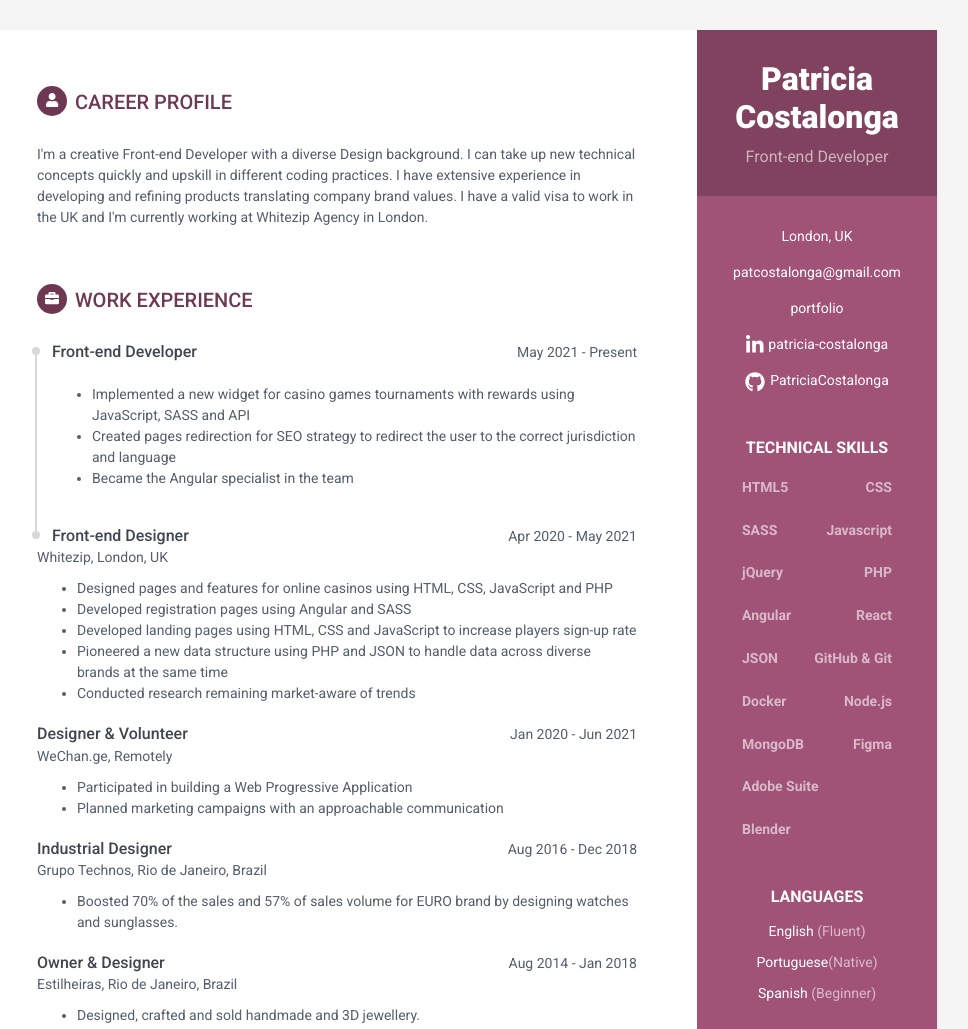
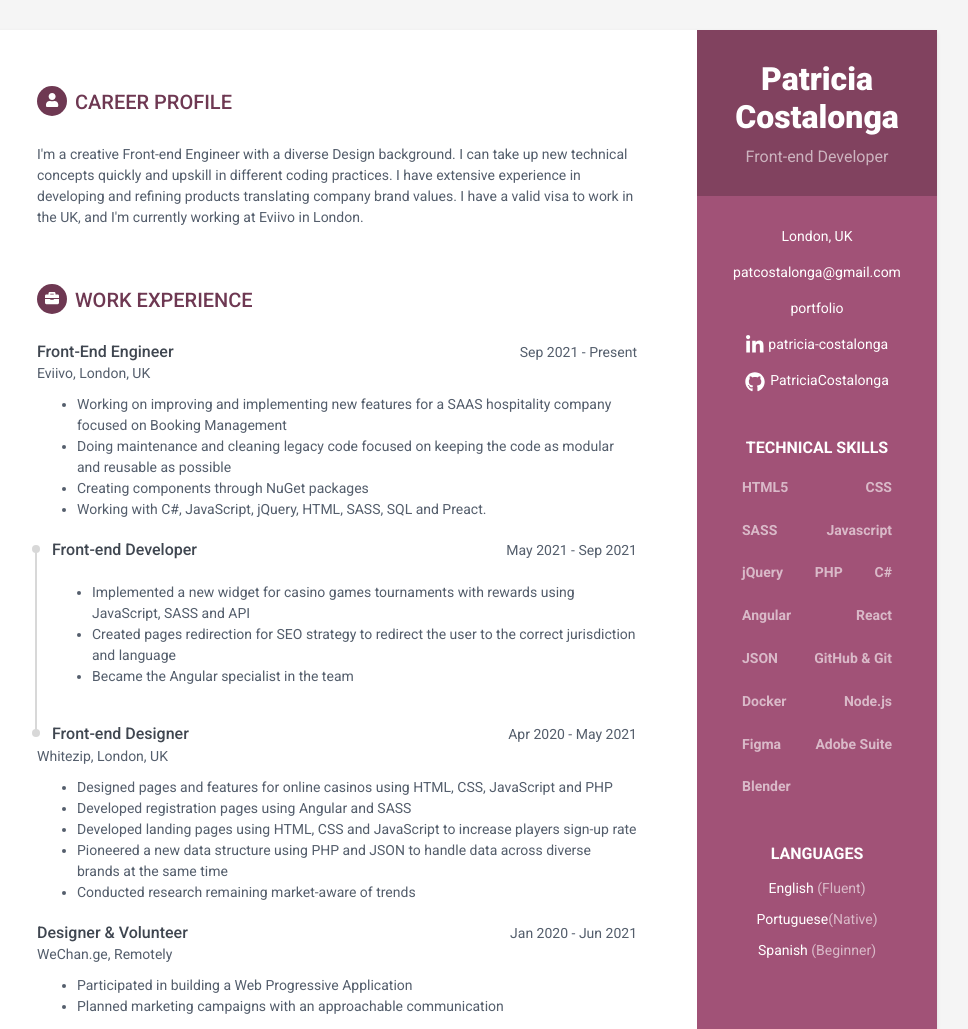
Before and after one commit to PatriciaCostalonga/CV, a plain HTML site: page index.html in a window 1280 px wide. Shown: the top 1029 px of the page, without its empty margins (183-1151 px from the left). Drawn offline with Linux system fonts and the light colour scheme.

Commit message:
Update 01/12/21

```diff
--- a/index.html
+++ b/index.html
@@ -43,63 +43,63 @@
                 <div class="skillset">
                     <div class="item">
                         <h3 class="level-title">HTML5</h3>
-                    </div><!--//item-->
+                    </div>
 
                     <div class="item">
                         <h3 class="level-title">CSS</h3>
-                    </div><!--//item-->
+                    </div>
 
                     <div class="item">
                         <h3 class="level-title">SASS</h3>
-                    </div><!--//item-->
+                    </div>
 
                     <div class="item">
                         <h3 class="level-title">Javascript</h3>
-                    </div><!--//item-->
+                    </div>
 
                     <div class="item">
                         <h3 class="level-title">jQuery</h3>
-                    </div><!--//item-->
+                    </div>
 
                     <div class="item">
                         <h3 class="level-title">PHP</h3>
-                    </div><!--//item-->
+                    </div>
+
+                    <div class="item">
+                        <h3 class="level-title">C#</h3>
+                    </div>
 
                     <div class="item">
                         <h3 class="level-title">Angular</h3>
-                    </div><!--//item-->
+                    </div>
 
                     <div class="item">
                         <h3 class="level-title">React</h3>
-                    </div><!--//item-->
+                    </div>
 
                     <div class="item">
                         <h3 class="level-title">JSON</h3>
-                    </div><!--//item-->
+                    </div>
 
                     <div class="item">
                         <h3 class="level-title">GitHub &amp; Git</h3>
-                    </div><!--//item-->
+                    </div>
 
                     <div class="item">
                         <h3 class="level-title">Docker</h3>
-                    </div><!--//item-->
+                    </div>
 
                     <div class="item">
                         <h3 class="level-title">Node.js</h3>
-                    </div><!--//item-->
-
-                    <div class="item">
-                        <h3 class="level-title">MongoDB</h3>
-                    </div><!--//item-->
+                    </div>
 
                     <div class="item">
                         <h3 class="level-title">Figma</h3>
-                    </div><!--//item-->
+                    </div>
 
                     <div class="item">
                         <h3 class="level-title">Adobe Suite</h3>
-                    </div><!--//item-->
+                    </div>
 
                     <div class="item">
                         <h3 class="level-title">Blender</h3>
@@ -120,7 +120,7 @@
                         Udemy, Online
                     </h5>
                     <div class="time">
-                        Oct 2020 - Present
+                        Oct 2020 - Aug 2021
                     </div>
                 </div>
 
@@ -198,7 +198,7 @@
                 <h2 class="section-title"><span class="icon-holder"><svg class="svg-inline--fa fa-user fa-w-14" aria-hidden="true" data-prefix="fas" data-icon="user" role="img" xmlns="http://www.w3.org/2000/svg" viewBox="0 0 448 512" data-fa-i2svg=""><path fill="currentColor" d="M224 256c70.7 0 128-57.3 128-128S294.7 0 224 0 96 57.3 96 128s57.3 128 128 128zm89.6 32h-16.7c-22.2 10.2-46.9 16-72.9 16s-50.6-5.8-72.9-16h-16.7C60.2 288 0 348.2 0 422.4V464c0 26.5 21.5 48 48 48h352c26.5 0 48-21.5 48-48v-41.6c0-74.2-60.2-134.4-134.4-134.4z"></path></svg><!-- <i class="fas fa-user"></i> --></span>Career Profile</h2>
                 <div class="summary">
                     <p>
-                        I'm a creative Front-end Developer with a diverse Design background. I can take up new technical concepts quickly and upskill in different coding practices. I have extensive experience in developing and refining products translating company brand values. I have a valid visa to work in the UK and I'm currently working at Whitezip Agency in London.
+                        I'm a creative Front-end Engineer with a diverse Design background. I can take up new technical concepts quickly and upskill in different coding practices. I have extensive experience in developing and refining products translating company brand values. I have a valid visa to work in the UK, and I'm currently working at Eviivo in London.
                     </p>
                 </div><!--//summary-->
             </section><!--//section-->
@@ -207,11 +207,37 @@
                 <h2 class="section-title"><span class="icon-holder"><svg class="svg-inline--fa fa-briefcase fa-w-16" aria-hidden="true" data-prefix="fas" data-icon="briefcase" role="img" xmlns="http://www.w3.org/2000/svg" viewBox="0 0 512 512" data-fa-i2svg=""><path fill="currentColor" d="M320 288h192v144c0 26.51-21.49 48-48 48H48c-26.51 0-48-21.49-48-48V288h192v20c0 6.627 5.373 12 12 12h104c6.627 0 12-5.373 12-12v-20zm192-112v80H0v-80c0-26.51 21.49-48 48-48h80V80c0-26.51 21.49-48 48-48h160c26.51 0 48 21.49 48 48v48h80c26.51 0 48 21.49 48 48zM320 96H192v32h128V96z"></path></svg><!-- <i class="fas fa-briefcase"></i> --></span>Work Experience</h2>
 
                 <div class="item">
+                    <div class="meta">
+                        <div class="upper-row">
+                            <h3 class="job-title">Front-End Engineer</h3>
+                            <div class="time">Sep 2021 - Present</div>
+                        </div><!--//upper-row-->
+                        <div class="company">Eviivo, London, UK</div>
+                    </div><!--//meta-->
+                    <div class="details">
+                        <ul>
+                            <li>
+                                Working on improving and implementing new features for a SAAS hospitality company focused on Booking Management
+                            </li>
+                            <li>
+                                Doing maintenance and cleaning legacy code focused on keeping the code as modular and reusable as possible
+                            </li>
+                            <li>
+                                Creating components through NuGet packages
+                            </li>
+                            <li>
+                                Working with C#, JavaScript, jQuery, HTML, SASS, SQL and Preact.
+                            </li>
+                        </ul>
+                    </div>
+                </div><!--//item-->
+
+                <div class="item">
                     <div class="meta long">
                         <div class="dot"></div>
                         <div class="upper-row">
                             <h3 class="job-title">Front-end Developer</h3>
-                            <div class="time">May 2021 - Present</div>
+                            <div class="time">May 2021 - Sep 2021</div>
                         </div>
                         <br>
                         <div class="details">
```
